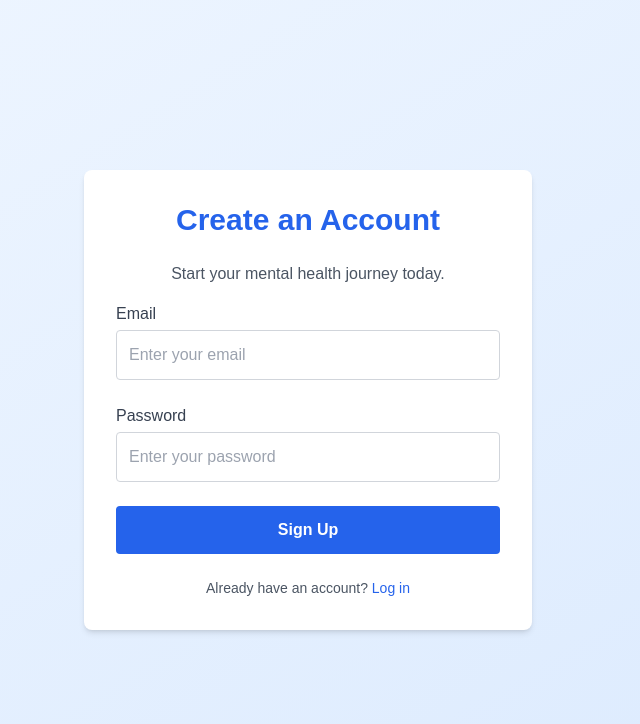
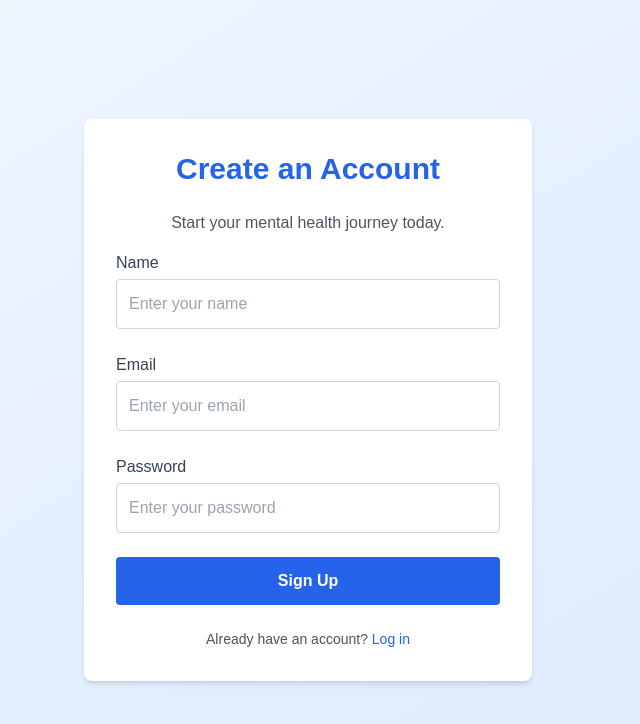
Before and after one commit to Fortunechinenyem/Gaming-Mentalhealth-App, a Next.js app: page /signup in a window 1280 px wide. Shown: the top 724 px of the page, without its empty margins (332-972 px from the left). Built offline with nearby package versions, Linux system fonts and the light colour scheme; no server answers.

Commit message:
updated signup and login

```diff
--- a/firebase.js
+++ b/firebase.js
@@ -3,6 +3,7 @@ import {
   getAuth,
   createUserWithEmailAndPassword,
   signInWithEmailAndPassword,
+  updateProfile,
   signOut,
 } from "firebase/auth";
 import { getFirestore } from "firebase/firestore";
@@ -20,11 +21,23 @@ const app = initializeApp(firebaseConfig);
 export const auth = getAuth(app);
 export const db = getFirestore(app);
 
-export const registerUser = (email, password) => {
-  return createUserWithEmailAndPassword(auth, email, password);
+export const registerUser = async (email, password, name) => {
+  const auth = getAuth();
+  const userCredential = await createUserWithEmailAndPassword(
+    auth,
+    email,
+    password
+  );
+
+  if (name) {
+    await updateProfile(auth.currentUser, { displayName: name });
+  }
+
+  return userCredential;
 };
-export const loginUser = (email, password) => {
-  return signInWithEmailAndPassword(auth, email, password);
+export const loginUser = async (email, password) => {
+  const auth = getAuth();
+  return await signInWithEmailAndPassword(auth, email, password);
 };
 
 export const logoutUser = () => {
--- a/pages/index.js
+++ b/pages/index.js
@@ -27,7 +27,7 @@ export default function Home() {
       <div className="max-w-4xl mx-auto">
         <header className="text-center mb-8">
           <h1 className="text-3xl font-bold text-blue-600">
-            Welcome Back, {user.email}!
+            Welcome Back, {user.displayName || "User"}!
           </h1>
           <p className="text-lg text-gray-700 mt-2">
             Your mental health journey starts here. Let's grow, reflect, and
@@ -137,14 +137,14 @@ export default function Home() {
         </section>
         <section className="mt-12 bg-indigo-500 text-white rounded-lg p-6">
           <h2 className="text-2xl font-semibold mb-4">Recommended For You</h2>
-          <p className="text-lg">
+          <div className="text-lg">
             Based on your recent activity:
             <ul className="list-disc list-inside mt-2">
               <li>Write a new journal entry today.</li>
               <li>Complete the "5-Minute Breathing Exercise" challenge.</li>
               <li>Track your mood to maintain consistency.</li>
             </ul>
-          </p>
+          </div>
         </section>
       </div>
       <Footer />
--- a/pages/login.js
+++ b/pages/login.js
@@ -1,7 +1,6 @@
 import { useState } from "react";
 import { loginUser } from "../firebase";
 import { useRouter } from "next/router";
-import { addUserToFirestore } from "../utils/firestore";
 import Link from "next/link";
 
 export default function Login() {
@@ -13,15 +12,16 @@ export default function Login() {
   const handleLogin = async (e) => {
     e.preventDefault();
     setError("");
+
     try {
       const userCredential = await loginUser(email, password);
       const user = userCredential.user;
 
-      await addUserToFirestore(user);
-
+      console.log("User successfully logged in:", user);
       router.push("/");
-    } catch (err) {
-      setError(err.message);
+    } catch (error) {
+      console.error("Error during login:", error.message);
+      setError(error.message);
     }
   };
 
--- a/pages/signup.js
+++ b/pages/signup.js
@@ -1,11 +1,13 @@
 import { useState } from "react";
-import { registerUser } from "../firebase";
+import { updateProfile } from "firebase/auth";
 import { useRouter } from "next/router";
 import { addUserToFirestore } from "../utils/firestore";
 
 import Link from "next/link";
+import { registerUser } from "@/firebase";
 
 export default function Signup() {
+  const [name, setName] = useState("");
   const [email, setEmail] = useState("");
   const [password, setPassword] = useState("");
   const [error, setError] = useState("");
@@ -15,16 +17,19 @@ export default function Signup() {
     e.preventDefault();
     setError("");
     try {
-      const userCredential = await registerUser(email, password);
+      const userCredential = await registerUser(email, password, name); // Pass name, email, and password
       const user = userCredential.user;
 
       await addUserToFirestore(user);
+      await updateProfile(user, {
+        displayName: name,
+      });
 
       console.log("User successfully signed up and added to Firestore!");
     } catch (error) {
       console.error("Error during sign-up:", error.message);
+      setError(error.message);
     }
-
     router.push("/");
   };
 
@@ -45,6 +50,23 @@ export default function Signup() {
         )}
 
         <form onSubmit={handleSignup} className="space-y-6">
+          <div>
+            <label
+              htmlFor="name"
+              className="block text-gray-700 font-medium mb-1"
+            >
+              Name
+            </label>
+            <input
+              type="name"
+              id="name"
+              placeholder="Enter your name"
+              value={name}
+              onChange={(e) => setName(e.target.value)}
+              className="w-full p-3 border border-gray-300 rounded focus:outline-none focus:ring-2 focus:ring-blue-500"
+              required
+            />
+          </div>
           <div>
             <label
               htmlFor="email"
```
